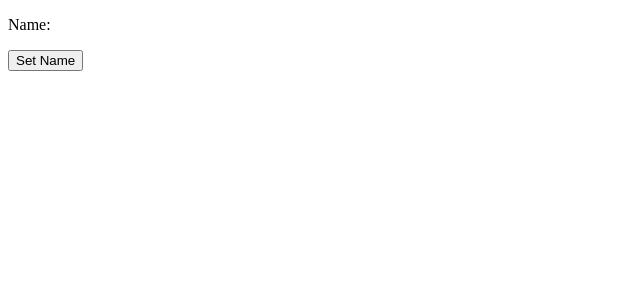
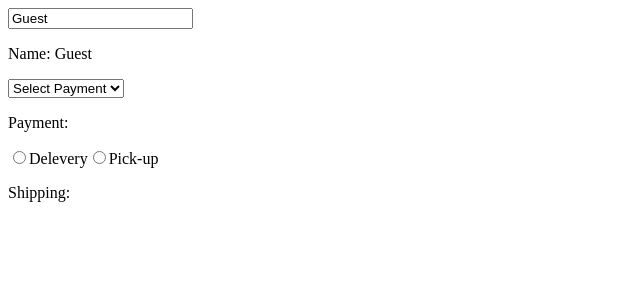
Before and after one commit to baljindersinghmaan/First-Example, a React (Vite) app in the folder first-project/: page / in a window 1280 px wide. Shown: the top 300 px of the page, without its empty margins (0-640 px from the left). Built offline with nearby package versions, Linux system fonts and the light colour scheme.

Commit message:
raido button, drop down, and event handler

```diff
--- a/first-project/src/App.jsx
+++ b/first-project/src/App.jsx
@@ -1,10 +1,9 @@
-import List from "./List";
-import Button from "./button";
-import  MyComponent  from "./MyComponent";
+import EventHandler from "./EvenHandler";
+
 function App() {
   return (
     <>
-        <MyComponent></MyComponent>
+        <EventHandler/>
     </>
   );
 }
--- /dev/null
+++ b/first-project/src/EvenHandler.jsx
@@ -0,0 +1,47 @@
+import React, {useState} from "react"
+
+function EventHandler(){
+    const [name, setName] = useState("Guest");
+    const [payment, setPayment] = useState();
+    const [shipping, setShipping] = useState();
+
+    function handleShipping(event){
+        setShipping(event.target.value)
+    }
+
+    function handleNameChange(event){
+        setName(event.target.value);
+    }
+
+    function handlePaymentChange(event){
+        setPayment(event.target.value)
+    }
+
+    return(<div>
+        <input value={name} onChange={handleNameChange}/>
+        <p>Name: {name}</p>
+        <select value={payment} onChange={handlePaymentChange}>
+            <option value="">Select Payment</option>
+            <option value="Visa">Visa</option>
+            <option value="Debit">Debit</option>
+
+        </select>
+
+        <p>Payment: {payment}</p>
+
+        <label>
+            <input type="radio" value="Delevery"
+            onChange={handleShipping} checked={shipping === "Delevery"}/>
+            Delevery
+        </label>
+        <label>
+        <input type="radio" value="pick-up"
+            onChange={handleShipping} checked={shipping === "pick-up"}/>
+            Pick-up
+            </label>
+
+            <p>Shipping: {shipping}</p>
+
+        </div>);
+}
+export default EventHandler
```
